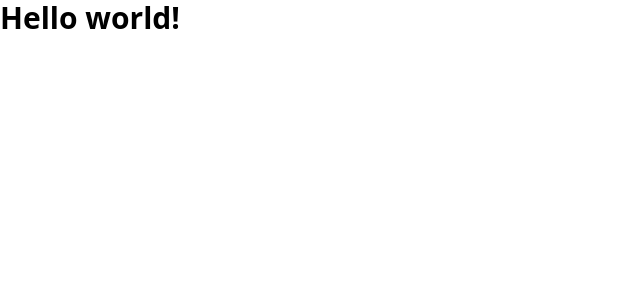
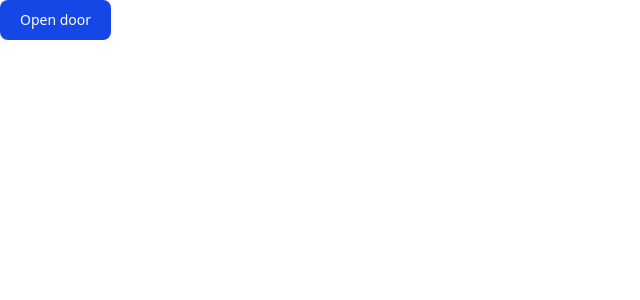
Before and after one commit to natthaphong1939/IoT-Data-Hub, a React (Vite) app in the folder frontend/: page / in a window 1280 px wide. Shown: the top 300 px of the page, without its empty margins (0-640 px from the left). Built offline with nearby package versions, Linux system fonts and the light colour scheme.

Commit message:
Replace greeting with button to open door in App component

```diff
--- a/frontend/src/App.tsx
+++ b/frontend/src/App.tsx
@@ -3,9 +3,9 @@
 function App() {
   return (
     <>
-      <h1 className="text-3xl font-bold color-blue-500">
-        Hello world!
-      </h1>
+      <button type="button" className="text-white bg-blue-700 hover:bg-blue-800 focus:ring-4 focus:ring-blue-300 font-medium rounded-lg text-sm px-5 py-2.5 me-2 mb-2 dark:bg-blue-600 dark:hover:bg-blue-700 focus:outline-none dark:focus:ring-blue-800">
+        Open door
+      </button>
     </>
   )
 }
```
